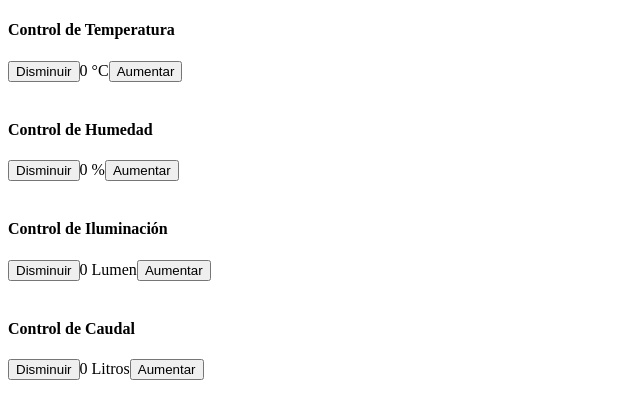
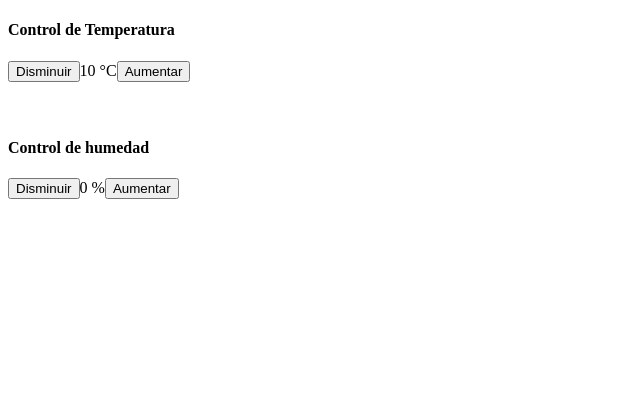
Before and after one commit to ioticos/elon_musk_level, a Nuxt app: page / in a window 1280 px wide. Shown: the top 418 px of the page, without its empty margins (0-640 px from the left). Built offline with nearby package versions, Linux system fonts and the light colour scheme.

Commit message:
clase 1.5 vif vshow

```diff
--- a/pages/index.vue
+++ b/pages/index.vue
@@ -1,22 +1,30 @@
 <template>
   <div>
-    <variable-control titulo="Temperatura" unidad=" °C"></variable-control>
-    <variable-control titulo="Humedad" unidad=" %"></variable-control>
-    <variable-control titulo="Iluminación" unidad=" Lumen"></variable-control>
-<variable-control titulo="Caudal" unidad=" Litros"></variable-control>
+
+    <h4>Control de Temperatura</h4>
+    <button @click="temperatura--">Disminuir</button>
+    <span>{{temperatura}}</span><span> °C</span>
+    <button @click="temperatura++">Aumentar</button>
+    <br>
+    <h5 v-if="temperatura > 20" style="color:orange">Cuidado!</h5>
+    <h5 v-show="temperatura > 25" style="color:red">Mucho Cuidado!</h5>
+    <br><br>
+
+    <h4>Control de humedad</h4>
+    <button @click="humedad--">Disminuir</button>
+    <span>{{humedad}}</span><span> %</span>
+    <button @click="humedad++">Aumentar</button>
+    <br><br>
 
   </div>
 </template>
 
 <script>
-import VariableControl from '~/components/VariableControl.vue'
   export default {
-  components: { VariableControl },
     data(){
       return {
         temperatura: 10,
-        humedad: 0,
-        iluminacion: 0,
+        humedad: 0
       }
     }
   }
```
